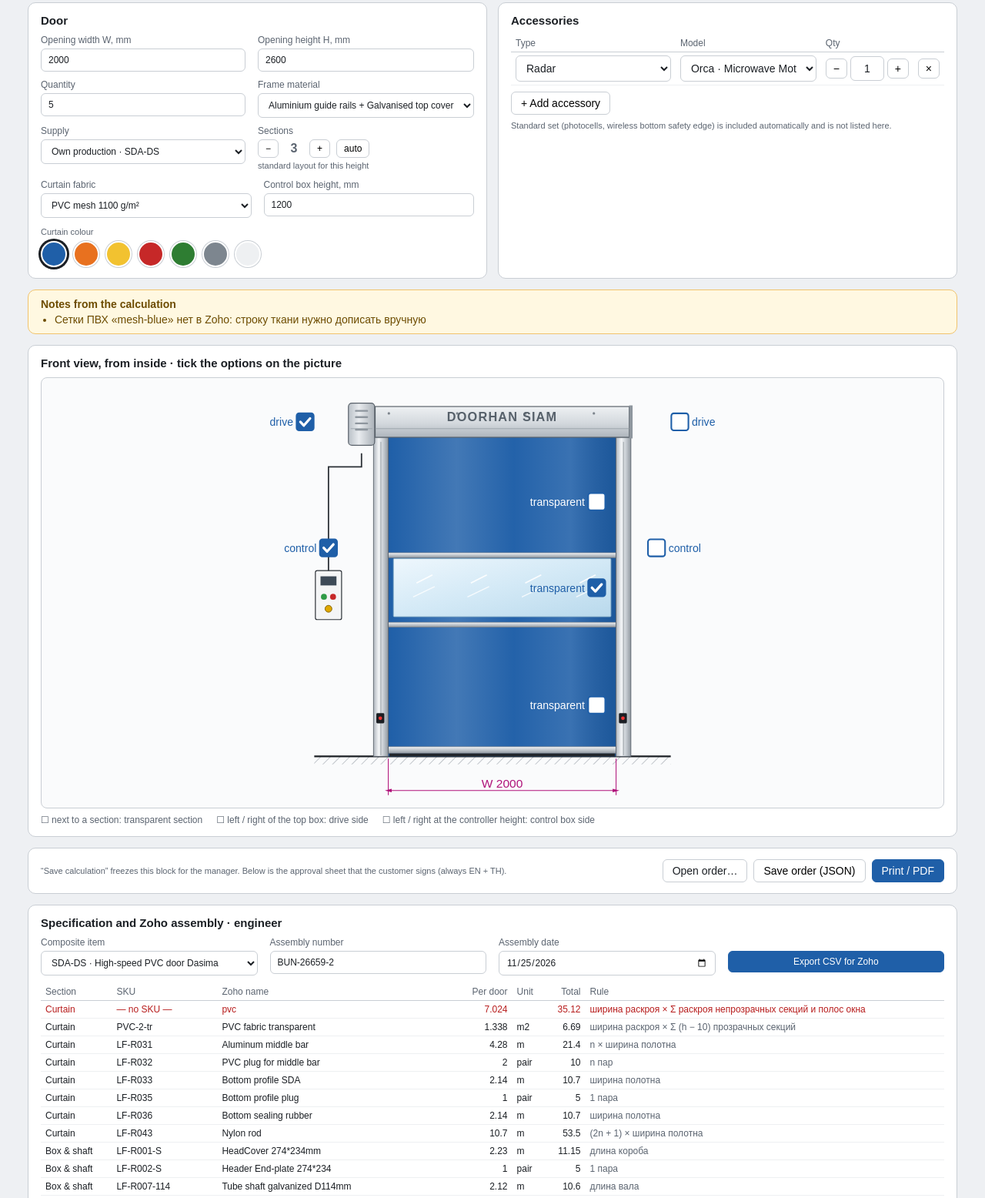
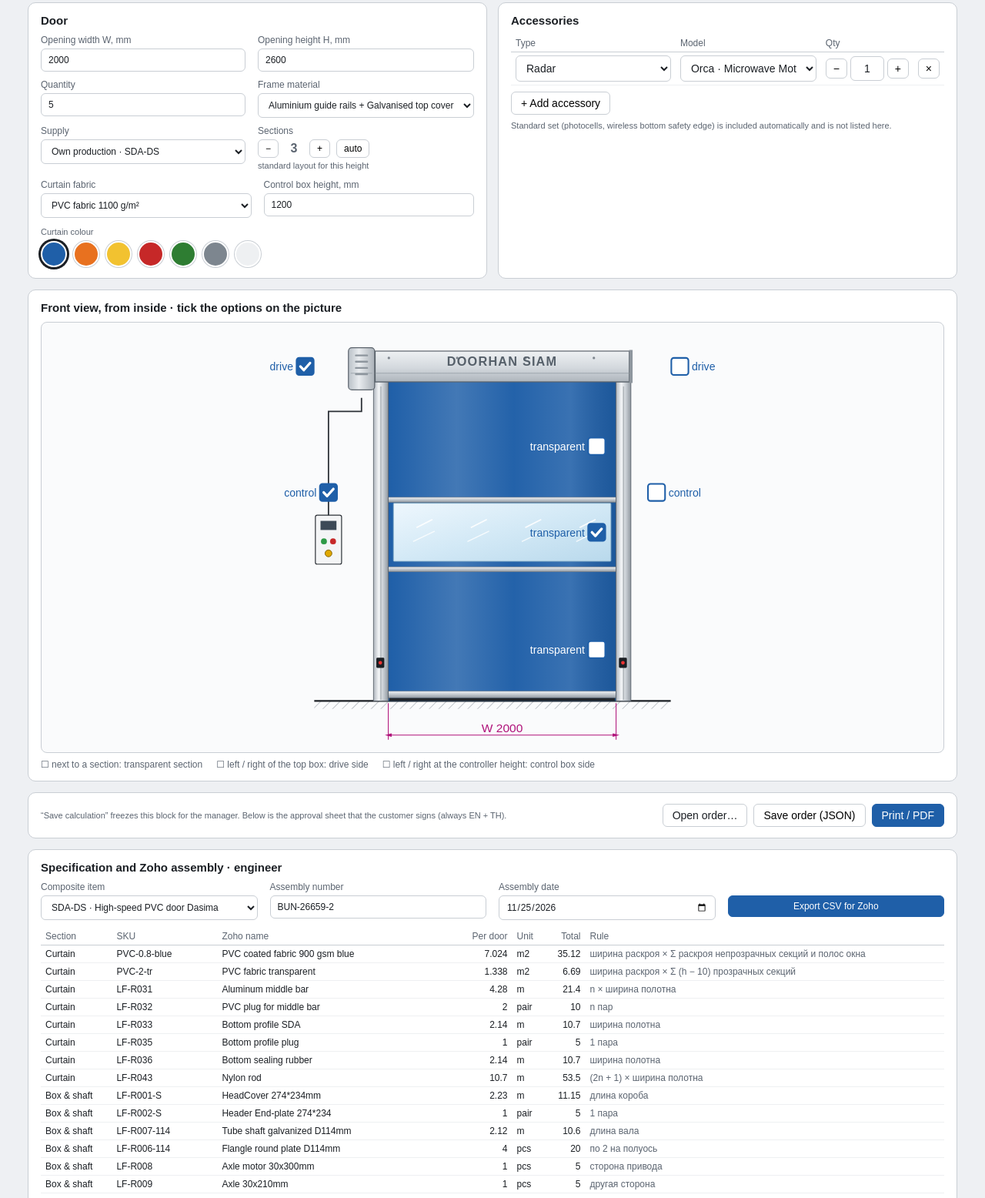
Before and after one commit to Almous199/hsd-configurator, a website with bundled scripts: page web/index.html in a window 1280 px wide. Shown: the part 231-1787 px from the top of the page at 77% size. Built offline with nearby package versions, Linux system fonts and the light colour scheme.

Commit message:
Ткани полотна: ПВХ 1100 г/м² и жёлтая сетка в прозрачном ПВХ
- PVC-0.8-<цвет> — основная ткань 1100 г/м² (Alex 25.11), названия в каталоге
  поправлены; zohoName пока прежние, до переименования в Zoho
- сетка PVCM-1.0-yellow — отдельный выбор «PVC mesh fabric», только жёлтый цвет,
  на эскизе рисуется сеткой
- эталон DSO-26659: синий ПВХ; тесты на сетку и блокировку CSV без SKU

Co-Authored-By: Claude Opus 5.5 <noreply@anthropic.com>
Claude-Session: https://claude.ai/code/session_019uoq2ao1QYxSVxCugeFspC

```diff
--- a/catalogs/hsr/items.json
+++ b/catalogs/hsr/items.json
@@ -323,7 +323,7 @@
     {
       "sku": "PVC-0.8-blue",
       "zohoItemId": "310335000002847532",
-      "name": "PVC coated fabric 900 gsm blue",
+      "name": "PVC coated fabric 1100 gsm blue",
       "unit": "m2",
       "zohoUnitNow": "m2",
       "group": "curtain",
@@ -333,7 +333,7 @@
     {
       "sku": "PVC-0.8-yellow",
       "zohoItemId": "310335000002847505",
-      "name": "PVC coated fabric 900 gsm yellow",
+      "name": "PVC coated fabric 1100 gsm yellow",
       "unit": "m2",
       "zohoUnitNow": "m2",
       "group": "curtain",
@@ -343,7 +343,7 @@
     {
       "sku": "PVC-0.8-grey",
       "zohoItemId": "310335000003101917",
-      "name": "PVC coated fabric 900 gsm grey",
+      "name": "PVC coated fabric 1100 gsm grey",
       "unit": "m2",
       "zohoUnitNow": "m2",
       "group": "curtain",
@@ -353,7 +353,7 @@
     {
       "sku": "PVC-0.8-red",
       "zohoItemId": "310335000003101880",
-      "name": "PVC coated fabric 900 gsm red",
+      "name": "PVC coated fabric 1100 gsm red",
       "unit": "m2",
       "zohoUnitNow": "m2",
       "group": "curtain",
@@ -363,7 +363,7 @@
     {
       "sku": "PVCM-1.0-yellow",
       "zohoItemId": "310335000003364298",
-      "name": "PVC coated mesh fabric 1100 gsm yellow",
+      "name": "PVC mesh fabric sealed in transparent yellow PVC",
       "unit": "m2",
       "zohoUnitNow": "m2",
       "group": "curtain",
@@ -859,9 +859,8 @@
     "Вал φ220 и фланец φ220",
     "Кожухи мотора для L и XS, для S+1,5 кВт",
     "Усиленный ветровик и нижний профиль (полотно > 5000)",
-    "ПВХ 900 gsm white/orange/green/black",
-    "Кнопочный пост на 2 кнопки",
-    "PVC mesh 1100 gsm кроме жёлтого"
+    "ПВХ 1100 gsm white/orange/green/black",
+    "Кнопочный пост на 2 кнопки"
   ],
   "zohoUnitMismatch": [],
   "_unitsFixedInZoho": "2026-11-25 Alex: LF-R009, LF-R015, LF-R023 → pcs"
--- a/web/app.js
+++ b/web/app.js
@@ -20,6 +20,9 @@ const CAT = await loadCatalogs();
 const $ = (id) => document.getElementById(id);
 
 // Цвета образцов. id — ключ ткани в ядре (profiles.json → pvc.colors / mesh); без SKU ядро предупредит.
+// Основная ткань PVC 1100 г/м² — PVC-0.8-<цвет>; сетка — только жёлтая, запаянная в прозрачный жёлтый ПВХ (PVCM-1.0-yellow), Alex 25.11.
+const MESH_COLORS = [['Transparent yellow', '#e9cf5c', 'เหลืองใส', 'yellow']];
+const pal = () => (S.fabric === 'mesh' ? MESH_COLORS : COLORS);
 const COLORS = [['Blue', '#1f5fa8', 'น้ำเงิน', 'blue'], ['Orange', '#e8711f', 'ส้ม', 'orange'], ['Yellow', '#f2c230', 'เหลือง', 'yellow'],
   ['Red', '#c62828', 'แดง', 'red'], ['Green', '#2e7d32', 'เขียว', 'green'], ['Grey', '#7d868f', 'เทา', 'grey'], ['White', '#eef0f2', 'ขาว', 'white']];
 
@@ -39,7 +42,7 @@ for (const t of CAT.accessories.types) {
 ACC_MODELS.other = [{ sku: null, available: true, label: '', short: '' }];
 
 const S = {
-  id: 'DSO-26659-2', revision: 1, W: 2000, H: 2600, qty: 5, color: 0, fabric: 'mesh', extra: 0, layout: null,
+  id: 'DSO-26659-2', revision: 1, W: 2000, H: 2600, qty: 5, color: 0, fabric: 'pvc', extra: 0, layout: null,
   visionAuto: true, vision: new Set([2]), motor: 'L', ctrl: 'L', ctrlH: 1200,
   acc: [{ t: 'radar', sku: 'Orca', q: 1 }],
   guide: 'alu', supply: 'own',
@@ -75,7 +78,7 @@ const I18N = {
 // Дополнительные подписи формы (к словарю макета)
 Object.assign(I18N.en, {
   sub: 'Order form on the calculation core. Customer data will be pulled from Zoho on the server.',
-  fabric: 'Curtain fabric', fabPvc: 'PVC 900 g/m²', fabMesh: 'PVC mesh 1100 g/m²', ctrlH: 'Control box height, mm',
+  fabric: 'Curtain fabric', fabPvc: 'PVC fabric 1100 g/m²', fabMesh: 'PVC mesh fabric (transparent yellow)', ctrlH: 'Control box height, mm',
   open: 'Open order…', save: 'Save order (JSON)', spec: 'Specification and Zoho assembly · engineer', asm: 'Composite item',
   bun: 'Assembly number', asmDate: 'Assembly date', csv: 'Export CSV for Zoho', secH: 'Section', nameH: 'Zoho name',
   perDoor: 'Per door', unitH: 'Unit', total: 'Total', ruleH: 'Rule', outsourced: 'Ordered outside (SDA): no assembly in Zoho.',
@@ -83,7 +86,7 @@ Object.assign(I18N.en, {
 });
 Object.assign(I18N.th, {
   sub: 'ฟอร์มคำสั่งซื้อบนแกนคำนวณ ข้อมูลลูกค้าจะดึงจาก Zoho บนเซิร์ฟเวอร์',
-  fabric: 'ผ้าม่าน', fabPvc: 'PVC 900 g/m²', fabMesh: 'PVC ตาข่าย 1100 g/m²', ctrlH: 'ความสูงตู้ควบคุม, มม.',
+  fabric: 'ผ้าม่าน', fabPvc: 'ผ้า PVC 1100 g/m²', fabMesh: 'ผ้าตาข่าย PVC (เหลืองใส)', ctrlH: 'ความสูงตู้ควบคุม, มม.',
   open: 'เปิดคำสั่งซื้อ…', save: 'บันทึกคำสั่งซื้อ (JSON)', spec: 'รายการวัสดุและการประกอบใน Zoho · วิศวกร', asm: 'สินค้าประกอบ',
   bun: 'เลขที่การประกอบ', asmDate: 'วันที่ประกอบ', csv: 'ส่งออก CSV สำหรับ Zoho', secH: 'หมวด', nameH: 'ชื่อใน Zoho',
   perDoor: 'ต่อประตู', unitH: 'หน่วย', total: 'รวม', ruleH: 'กฎ', outsourced: 'สั่งจากภายนอก (SDA): ไม่มีการประกอบใน Zoho',
@@ -123,6 +126,7 @@ function defs(svg, pvc){
   <linearGradient id="glass" x1="0" y1="0" x2="1" y2="1"><stop offset="0" stop-color="#eef7fd"/><stop offset=".5" stop-color="#d3e9f6"/><stop offset="1" stop-color="#b9d9ec"/></linearGradient>
   <linearGradient id="ss" x1="0" x2="1"><stop offset="0" stop-color="#9da6ae"/><stop offset=".25" stop-color="#e8edf1"/><stop offset=".5" stop-color="#b4bcc4"/><stop offset=".75" stop-color="#f4f7f9"/><stop offset="1" stop-color="#8d969f"/></linearGradient>
   <pattern id="floor" width="60" height="60" patternUnits="userSpaceOnUse" patternTransform="rotate(45)"><line x1="0" y1="0" x2="0" y2="60" stroke="#8a929b" stroke-width="7"/></pattern>
+  <pattern id="mesh" width="70" height="70" patternUnits="userSpaceOnUse"><path d="M0 0H70M0 0V70" stroke="#b8961c" stroke-opacity=".55" stroke-width="5" fill="none"/></pattern>
   <pattern id="sand" width="40" height="40" patternUnits="userSpaceOnUse"><circle cx="10" cy="10" r="3.5" fill="#9aa3ad"/><circle cx="30" cy="30" r="3.5" fill="#9aa3ad"/></pattern>`;
 }
 
@@ -137,7 +141,7 @@ function checkbox(p,x,y,on,cb,label,anchor,lc){
 // Draws front view (+ section on the sheet). mode: 'form' | 'sheet'
 function draw(svg, mode){
   svg.innerHTML='';
-  const {W,H,boxH,boxD,guideW,guideD}=S, pvc=COLORS[S.color][1];
+  const {W,H,boxH,boxD,guideW,guideD}=S, pvc=pal()[S.color][1];
   defs(svg,pvc);
   const left = S.motor==='L'?S.sideMotor:S.sideFree, right = S.motor==='L'?S.sideFree:S.sideMotor;
   const a=0, xL=a-left, xR=a+W+right, GT=H+200, top=-(GT+boxH);   // columns stand 200 above the opening, box on top (thread 03)
@@ -170,6 +174,7 @@ function draw(svg, mode){
   el('line',{x1:xL-300,y1:0,x2:xR+300,y2:0,stroke:'#1b1f24','stroke-width':14},g);
   // curtain
   el('rect',{x:a,y:-GT,width:W,height:GT,fill:pvc},g);
+  if(S.fabric==='mesh') el('rect',{x:a,y:-GT,width:W,height:GT,fill:'url(#mesh)'},g); // сетка в прозрачном жёлтом ПВХ
   el('rect',{x:a,y:-GT,width:W,height:GT,fill:'url(#sheen)'},g);
   // transparent sections (whole section between profiles)
   for(let i=1;i<=n;i++){ if(!S.vision.has(i)) continue;
@@ -262,7 +267,7 @@ function buildDoc() {
   const accessories = S.acc.filter((r) => r.t !== 'other').map((r) => ({ type: r.t, sku: r.sku, qty: r.q }));
   const o = {
     model: 'SDA', supply: S.supply, frameMaterial: S.guide === 'ss' ? 'ss304' : 'alu-galv',
-    pvc: (S.fabric === 'mesh' ? 'mesh-' : '') + COLORS[S.color][3],
+    pvc: (S.fabric === 'mesh' ? 'mesh-' : '') + pal()[S.color][3],
     driveSide: S.motor, controlSide: S.ctrl, controlBoxHeight: S.ctrlH,
     sections: { extraWindbars: S.extra }, accessories, overrides: S.overrides,
   };
@@ -309,17 +314,17 @@ function renderAcc() {
 
 function renderColors() {
   const sw = $('sw'); sw.innerHTML = '';
-  COLORS.forEach(([n, c], i) => { const b = document.createElement('button'); b.style.background = c; b.title = n; if (i === S.color) b.className = 'on'; b.onclick = () => { S.color = i; update(); }; sw.appendChild(b); });
+  pal().forEach(([n, c], i) => { const b = document.createElement('button'); b.style.background = c; b.title = n; if (i === S.color) b.className = 'on'; b.onclick = () => { S.color = i; update(); }; sw.appendChild(b); });
 }
 
 function renderSheetText(calc) {
-  const c = COLORS[S.color];
+  const c = pal()[S.color];
   const n = calc.curtain ? calc.curtain.sections.length : 0;
   const vis = calc.curtain ? calc.curtain.sections.filter((s) => s.transparent).length : 0;
   const drv = calc.drive ? `Servo motor ${calc.drive.powerKw} kW 220 V · control unit A2` : '—';
   const rows = [
     ['Model', 'รุ่น', 'High speed roll-up PVC door with wind struts'],
-    ['Curtain', 'ม่าน', `${S.fabric === 'mesh' ? 'Coated PVC mesh 1100 g/m²' : 'Coated PVC fabric 900 g/m²'}, ${c[0].toLowerCase()} · ${n} sections`],
+    ['Curtain', 'ม่าน', `${S.fabric === 'mesh' ? 'PVC mesh fabric sealed in transparent yellow PVC' : `Coated PVC fabric 1100 g/m², ${c[0].toLowerCase()}`} · ${n} sections`],
     ['Transparent sections', 'ช่องใส', vis ? `${vis} of ${n}` : 'none'],
     ['Frame', 'วัสดุโครง', S.guide === 'ss' ? 'SS304 guide rails + SS304 top cover' : 'Aluminium guide rails + galvanised top cover'],
     ['Drive · control', 'มอเตอร์ · ตู้ควบคุม', drv],
@@ -385,6 +390,7 @@ function update() {
   S.guide = $('guide').value;
   S.supply = $('supply').value === 'out' ? 'outsourced' : 'own';
   S.fabric = $('fabric').value;
+  if (S.color >= pal().length) S.color = 0;
   S.ctrlH = Math.round(+$('ctrlH').value || 1000);
   S.id = idFromSo();
 
@@ -475,7 +481,8 @@ function loadOrder(doc) {
   $('supply').value = o.supply === 'outsourced' ? 'out' : 'own';
   const pvc = o.pvc || 'blue';
   $('fabric').value = pvc.startsWith('mesh-') ? 'mesh' : 'pvc';
-  const ci = COLORS.findIndex((c) => c[3] === pvc.replace(/^mesh-/, ''));
+  S.fabric = $('fabric').value;
+  const ci = pal().findIndex((c) => c[3] === pvc.replace(/^mesh-/, ''));
   S.color = ci >= 0 ? ci : 0;
   S.motor = o.driveSide || 'L'; S.ctrl = o.controlSide || S.motor;
   $('ctrlH').value = o.controlBoxHeight || 1000;
@@ -489,7 +496,7 @@ function loadOrder(doc) {
 $('asmDate').value = new Date().toISOString().slice(0, 10);
 $('so').value = 'DSO-26659-2';
 $('ref').value = 'Type 2 · 5 doors';
-$('fabric').value = 'mesh';
+$('fabric').value = 'pvc';
 $('ctrlH').value = 1200;
 const q = new URLSearchParams(location.search);
 if (q.get('motor')) S.motor = q.get('motor'); if (q.get('ctrl')) S.ctrl = q.get('ctrl');
--- a/web/index.html
+++ b/web/index.html
@@ -109,7 +109,7 @@
           <span class="hint" id="shint"></span></label>
       </div>
       <div class="grid" style="grid-template-columns:1fr 1fr;margin-top:12px">
-        <label class="f"><span data-i="fabric">Curtain fabric</span><select id="fabric"><option value="pvc" data-i="fabPvc">PVC 900 g/m²</option><option value="mesh" data-i="fabMesh">PVC mesh 1100 g/m²</option></select></label>
+        <label class="f"><span data-i="fabric">Curtain fabric</span><select id="fabric"><option value="pvc" data-i="fabPvc">PVC fabric 1100 g/m²</option><option value="mesh" data-i="fabMesh">PVC mesh fabric (transparent yellow)</option></select></label>
         <label class="f"><span data-i="ctrlH">Control box height, mm</span><input id="ctrlH" type="number" value="1000" min="600" max="2000" step="50"></label>
       </div>
       <div style="margin-top:12px">
```
Also changed, not shown: tests/dso-26659.test.js (+17 -4 lines), tests/orders/DSO-26659.json (+1 -1 lines), dist/sda-order-form.html, shot-mesh.png (added).
